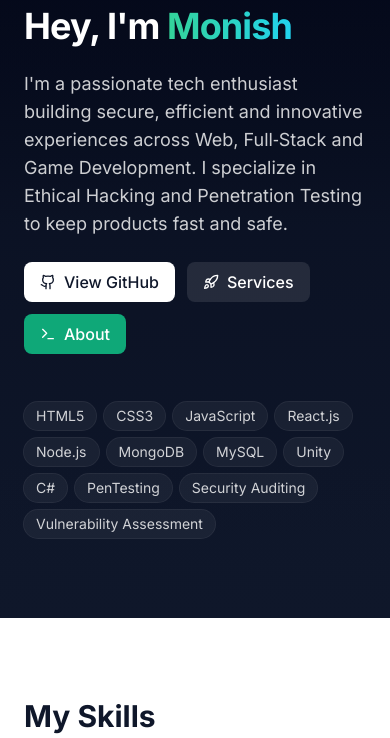
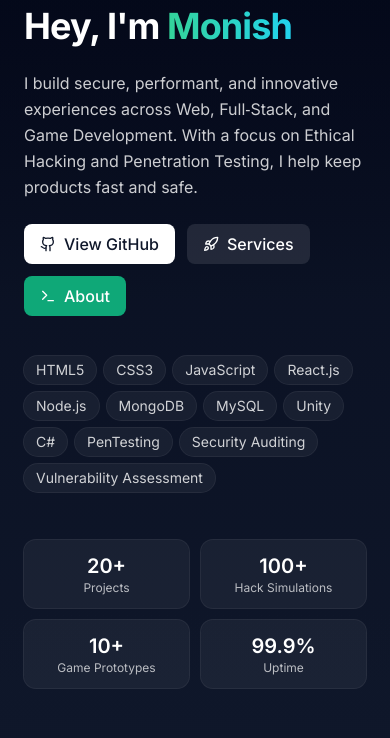
Before and after one commit to gramtop961/frontend-repo_yibhgk38_pc75gx, a React (Vite) app: page / in a window 390 px wide. Shown: the part 219-957 px from the top of the page. Built offline with nearby package versions, Linux system fonts and the light colour scheme; a web font is replaced by a local one.

Commit message:
Update project prj_yibhgk38 - 2025-11-05T14:48:59.773Z

```diff
--- a/src/components/Hero.jsx
+++ b/src/components/Hero.jsx
@@ -1,64 +1,91 @@
 import Spline from '@splinetool/react-spline';
 import { Github, Shield, Rocket, Terminal } from 'lucide-react';
+import { motion } from 'framer-motion';
 
 export default function Hero() {
   return (
-    <section id="hero" className="relative min-h-[90vh] w-full overflow-hidden bg-gradient-to-b from-slate-950 via-slate-900 to-slate-900 text-white">
-      {/* 3D Scene */}
+    <section id="hero" className="relative min-h-[92vh] w-full overflow-hidden bg-gradient-to-b from-slate-950 via-slate-900 to-slate-900 text-white">
+      {/* 3D Scene (full-bleed cover) */}
       <div className="absolute inset-0">
         <Spline
-          scene="https://prod.spline.design/VJLoxp84lCdVfdZu/scene.splinecode"
+          scene="https://prod.spline.design/WCoEDSwacOpKBjaC/scene.splinecode"
           style={{ width: '100%', height: '100%' }}
         />
       </div>
 
       {/* Soft gradient overlays that don't block interaction */}
-      <div className="pointer-events-none absolute inset-0 bg-gradient-to-b from-slate-950/70 via-slate-950/30 to-slate-900"></div>
-      <div className="pointer-events-none absolute inset-x-0 bottom-0 h-40 bg-gradient-to-t from-slate-900"></div>
+      <div className="pointer-events-none absolute inset-0 bg-gradient-to-b from-slate-950/70 via-slate-950/30 to-slate-900" />
+      <div className="pointer-events-none absolute inset-x-0 bottom-0 h-40 bg-gradient-to-t from-slate-900" />
 
       {/* Content */}
       <div className="relative mx-auto flex max-w-6xl flex-col items-start gap-6 px-6 pt-28 pb-20 sm:pt-36">
-        <div className="inline-flex items-center gap-2 rounded-full bg-white/5 px-4 py-2 ring-1 ring-white/10 backdrop-blur">
+        <motion.div
+          initial={{ opacity: 0, y: 10 }}
+          animate={{ opacity: 1, y: 0 }}
+          transition={{ duration: 0.6 }}
+          className="inline-flex items-center gap-2 rounded-full bg-white/5 px-4 py-2 ring-1 ring-white/10 backdrop-blur"
+        >
           <Shield className="h-4 w-4 text-emerald-400" />
           <span className="text-sm text-white/80">Ethical Hacker • Full Stack • Game Dev</span>
-        </div>
+        </motion.div>
 
-        <h1 className="text-4xl font-extrabold tracking-tight sm:text-6xl">
+        <motion.h1
+          initial={{ opacity: 0, y: 8 }}
+          animate={{ opacity: 1, y: 0 }}
+          transition={{ duration: 0.7, delay: 0.05 }}
+          className="text-4xl font-extrabold tracking-tight sm:text-6xl"
+        >
           Hey, I'm <span className="bg-gradient-to-r from-emerald-400 to-cyan-400 bg-clip-text text-transparent">Monish</span>
-        </h1>
-        <p className="max-w-2xl text-lg text-white/80">
-          I'm a passionate tech enthusiast building secure, efficient and innovative
-          experiences across Web, Full‑Stack and Game Development. I specialize in
-          Ethical Hacking and Penetration Testing to keep products fast and safe.
-        </p>
+        </motion.h1>
 
-        <div className="flex flex-wrap items-center gap-3">
+        <motion.p
+          initial={{ opacity: 0, y: 8 }}
+          animate={{ opacity: 1, y: 0 }}
+          transition={{ duration: 0.7, delay: 0.1 }}
+          className="max-w-2xl text-base leading-relaxed text-white/80 sm:text-lg"
+        >
+          I build secure, performant, and innovative experiences across Web, Full‑Stack, and Game Development.
+          With a focus on Ethical Hacking and Penetration Testing, I help keep products fast and safe.
+        </motion.p>
+
+        <motion.div
+          initial={{ opacity: 0, y: 8 }}
+          animate={{ opacity: 1, y: 0 }}
+          transition={{ duration: 0.7, delay: 0.15 }}
+          className="flex flex-wrap items-center gap-3"
+        >
           <a
             href="https://github.com/GINGKA-HAGANE-1"
             target="_blank"
             rel="noreferrer"
-            className="inline-flex items-center gap-2 rounded-lg bg-white text-slate-900 px-4 py-2 font-medium shadow/50 shadow-emerald-500/10 hover:shadow-lg hover:shadow-emerald-400/20 transition"
+            className="inline-flex items-center gap-2 rounded-lg bg-white px-4 py-2 font-medium text-slate-900 shadow/50 shadow-emerald-500/10 transition hover:shadow-lg hover:shadow-emerald-400/20"
           >
             <Github className="h-4 w-4" /> View GitHub
           </a>
           <a
             href="#services"
-            className="inline-flex items-center gap-2 rounded-lg bg-white/10 px-4 py-2 font-medium text-white hover:bg-white/20 transition"
+            className="inline-flex items-center gap-2 rounded-lg bg-white/10 px-4 py-2 font-medium text-white transition hover:bg-white/20"
           >
             <Rocket className="h-4 w-4" /> Services
           </a>
           <a
             href="#about"
-            className="inline-flex items-center gap-2 rounded-lg bg-emerald-500/90 px-4 py-2 font-medium text-white hover:bg-emerald-400 transition"
+            className="inline-flex items-center gap-2 rounded-lg bg-emerald-500/90 px-4 py-2 font-medium text-white transition hover:bg-emerald-400"
           >
             <Terminal className="h-4 w-4" /> About
           </a>
-        </div>
+        </motion.div>
 
-        <div className="mt-6 flex flex-wrap gap-2">
+        {/* Skill chips */}
+        <motion.div
+          initial={{ opacity: 0 }}
+          animate={{ opacity: 1 }}
+          transition={{ duration: 0.8, delay: 0.25 }}
+          className="mt-4 flex w-full flex-wrap gap-2"
+        >
           {[
             'HTML5', 'CSS3', 'JavaScript', 'React.js', 'Node.js', 'MongoDB', 'MySQL',
-            'Unity', 'C#', 'PenTesting', 'Security Auditing', 'Vulnerability Assessment'
+            'Unity', 'C#', 'PenTesting', 'Security Auditing', 'Vulnerability Assessment',
           ].map((chip) => (
             <span
               key={chip}
@@ -67,15 +94,35 @@ export default function Hero() {
               {chip}
             </span>
           ))}
-        </div>
+        </motion.div>
+
+        {/* Quick stats - subtle and responsive */}
+        <motion.div
+          initial={{ opacity: 0, y: 6 }}
+          animate={{ opacity: 1, y: 0 }}
+          transition={{ duration: 0.6, delay: 0.35 }}
+          className="mt-6 grid w-full grid-cols-2 gap-3 sm:grid-cols-4"
+        >
+          {[
+            { k: 'Projects', v: '20+' },
+            { k: 'Hack Simulations', v: '100+' },
+            { k: 'Game Prototypes', v: '10+' },
+            { k: 'Uptime', v: '99.9%' },
+          ].map((s) => (
+            <div key={s.k} className="rounded-xl bg-white/5 p-3 text-center ring-1 ring-white/10">
+              <div className="text-xl font-semibold text-white">{s.v}</div>
+              <div className="text-xs text-white/70">{s.k}</div>
+            </div>
+          ))}
+        </motion.div>
       </div>
 
       {/* Subtle hacker hint: tiny terminal widget */}
       <div className="pointer-events-none absolute bottom-6 right-6 hidden w-[280px] rounded-xl border border-emerald-500/20 bg-black/40 p-4 font-mono text-[12px] text-emerald-300 backdrop-blur md:block">
         <div className="mb-2 flex items-center gap-1 text-emerald-400/80">
-          <span className="h-2 w-2 rounded-full bg-emerald-500/70"></span>
-          <span className="h-2 w-2 rounded-full bg-emerald-500/40"></span>
-          <span className="h-2 w-2 rounded-full bg-emerald-500/20"></span>
+          <span className="h-2 w-2 rounded-full bg-emerald-500/70" />
+          <span className="h-2 w-2 rounded-full bg-emerald-500/40" />
+          <span className="h-2 w-2 rounded-full bg-emerald-500/20" />
           <span className="ml-2">/bin/monish</span>
         </div>
         <div>
@@ -85,7 +132,7 @@ export default function Hero() {
         <div className="mt-1"><span className="text-emerald-400">$</span> nmap -sV localhost</div>
         <div className="opacity-80">8000 open  http-fastapi</div>
         <div className="opacity-80">3000 open  vite-react</div>
-        <div className="mt-1"><span className="text-emerald-400">$</span> _<span className="ml-1 inline-block h-4 w-2 animate-pulse bg-emerald-400"></span></div>
+        <div className="mt-1"><span className="text-emerald-400">$</span> _<span className="ml-1 inline-block h-4 w-2 animate-pulse bg-emerald-400" /></div>
       </div>
     </section>
   );
```
Also changed, not shown: 1 other file (tests, documents, lock files or other folders).
